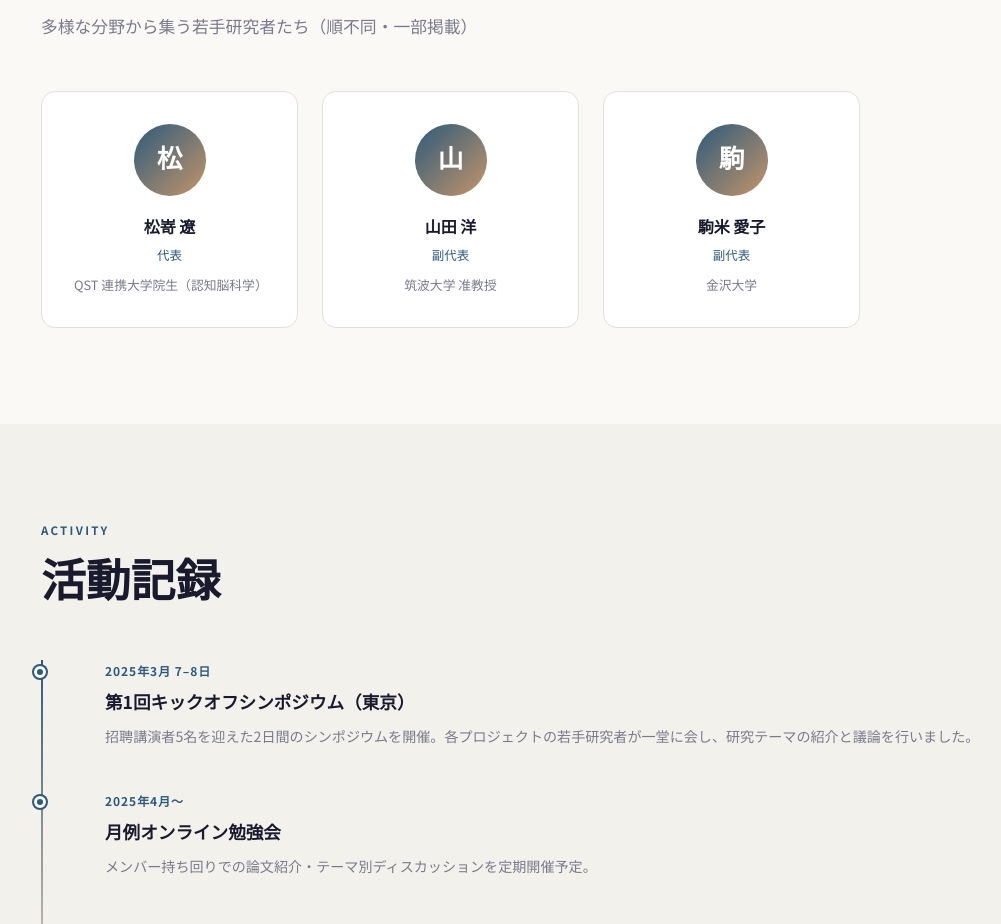
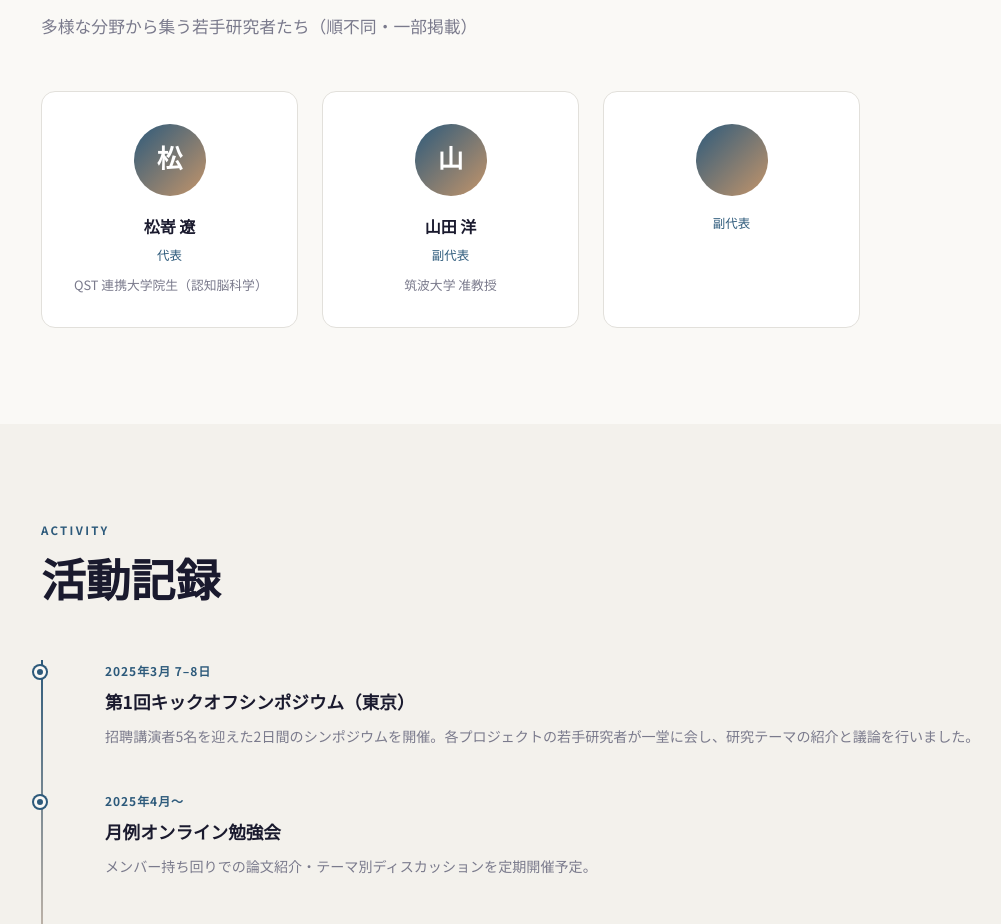
Before and after one commit to ryomtzk/ms9-wakate, a plain HTML site: page index.html in a window 1280 px wide. Shown: the part 3140-4064 px from the top of the page, without its empty margins (49-1050 px from the left). Drawn offline with nearby package versions, Linux system fonts and the light colour scheme.

Commit message:
Update index.html

```diff
--- a/index.html
+++ b/index.html
@@ -116,7 +116,7 @@
 <section class="game-banner"><div class="container"><div class="game-banner-emoji">👁️‍🗨️</div><h2>「変化盲」を体験してみよう</h2><p>認知科学の不思議をゲームで体験！あなたは画像の変化に気づける？</p><a href="game.html" class="game-btn">🧠 変化盲チャレンジに挑戦！</a><div class="game-btn-sub">→ 無料・登録不要・ブラウザで遊べます</div></div></section>
 <section class="about" id="about"><div class="container"><div class="section-label fade-in">About</div><h2 class="section-title fade-in">若手の会とは</h2><div class="about-grid"><div class="about-text fade-in"><p>MS9若手の会は、JST ムーンショット型研究開発事業 目標9「2050年までに、こころの安らぎや活力を増大することで、精神的に富める社会を実現」に参画する若手研究者の横断的ネットワークです。</p><p>認知科学・神経科学・心理学・哲学・情報科学など多様な分野の若手が集い、プロジェクト間の知見共有、共同研究の萌芽、そして「こころ」の科学の次世代ビジョンを議論する場として活動しています。</p><p>2025年に発足し、定期的なシンポジウム・勉強会・アウトリーチ活動を通じて、分野横断的な学術コミュニティの形成を目指しています。</p></div><div class="about-cards fade-in"><div class="about-card"><div class="about-card-num">01</div><h3>分野横断</h3><p>認知科学・神経科学・心理学・哲学・AIなど、多領域の若手が一堂に会するプラットフォーム</p></div><div class="about-card"><div class="about-card-num">02</div><h3>知の共有</h3><p>プロジェクト間での研究知見の共有と、新たな共同研究の可能性を探索</p></div><div class="about-card"><div class="about-card-num">03</div><h3>次世代ビジョン</h3><p>2050年の「こころ」の科学を担う世代として、長期的な研究ビジョンを共に描く</p></div></div></div></div></section>
 <section class="research" id="research"><div class="container"><div class="section-label fade-in">Research Themes</div><h2 class="section-title fade-in">研究テーマ</h2><p class="section-lead fade-in">メンバーの研究は多岐にわたります。以下は会で扱われる主要テーマの一部です。</p><div class="research-grid"><div class="research-item fade-in"><div class="research-icon">🧠</div><h3>意識とメタ認知</h3><p>意識体験の神経基盤、メタ認知能力の個人差、主観的経験の測定手法に関する研究</p></div><div class="research-item fade-in"><div class="research-icon">🎨</div><h3>知覚とバイアス</h3><p>感情・認知バイアスが知覚に与える影響、色彩認知、楽観性バイアスの知覚的帰結</p></div><div class="research-item fade-in"><div class="research-icon">🤝</div><h3>身体性と行為主体感</h3><p>Sense of Agency、身体所有感、「手応え」概念を軸とした随意行動と主観的経験の研究</p></div><div class="research-item fade-in"><div class="research-icon">💡</div><h3>ウェルビーイング</h3><p>精神的豊かさの科学的基盤、レジリエンス、こころの安らぎを支えるメカニズムの解明</p></div><div class="research-item fade-in"><div class="research-icon">🔬</div><h3>オープンサイエンス</h3><p>事前登録・Registered Report・再現可能性を重視した透明性の高い研究実践</p></div><div class="research-item fade-in"><div class="research-icon">🌐</div><h3>計算論的アプローチ</h3><p>ベイジアンモデリング、予測符号化、計算論的精神医学の手法による「こころ」の理解</p></div></div></div></section>
-<section class="members" id="members"><div class="container"><div class="section-label fade-in">Members</div><h2 class="section-title fade-in">メンバー</h2><p class="section-lead fade-in">多様な分野から集う若手研究者たち（順不同・一部掲載）</p><div class="members-grid"><div class="member-card fade-in"><div class="member-avatar">松</div><h3>松嵜 遼</h3><div class="role">代表</div><div class="affil">QST 連携大学院生（認知脳科学）</div></div><div class="member-card fade-in"><div class="member-avatar">山</div><h3>山田 洋</h3><div class="role">副代表</div><div class="affil">筑波大学 准教授</div></div><div class="member-card fade-in"><div class="member-avatar">駒</div><h3>駒米 愛子</h3><div class="role">副代表</div><div class="affil">金沢大学</div></div></div></div></section>
+<section class="members" id="members"><div class="container"><div class="section-label fade-in">Members</div><h2 class="section-title fade-in">メンバー</h2><p class="section-lead fade-in">多様な分野から集う若手研究者たち（順不同・一部掲載）</p><div class="members-grid"><div class="member-card fade-in"><div class="member-avatar">松</div><h3>松嵜 遼</h3><div class="role">代表</div><div class="affil">QST 連携大学院生（認知脳科学）</div></div><div class="member-card fade-in"><div class="member-avatar">山</div><h3>山田 洋</h3><div class="role">副代表</div><div class="affil">筑波大学 准教授</div></div><div class="member-card fade-in"><div class="member-avatar"></div><h3></h3><div class="role">副代表</div><div class="affil"></div></div></div></div></section>
 <section class="activity" id="activity"><div class="container"><div class="section-label fade-in">Activity</div><h2 class="section-title fade-in">活動記録</h2><div class="timeline"><div class="timeline-item fade-in"><div class="timeline-date">2025年3月 7–8日</div><h3>第1回キックオフシンポジウム（東京）</h3><p>招聘講演者5名を迎えた2日間のシンポジウムを開催。各プロジェクトの若手研究者が一堂に会し、研究テーマの紹介と議論を行いました。</p></div><div class="timeline-item fade-in"><div class="timeline-date">2025年4月〜</div><h3>月例オンライン勉強会</h3><p>メンバー持ち回りでの論文紹介・テーマ別ディスカッションを定期開催予定。</p></div><div class="timeline-item fade-in"><div class="timeline-date">Coming Soon</div><h3>ニュースレター創刊</h3><p>研究紹介・読んだ論文の短評・イベント報告を掲載するニュースレターを準備中。</p></div></div></div></section>
 <section class="cta-section" id="contact"><div class="container"><h2 class="section-title fade-in">つながる</h2><p class="section-lead fade-in">若手の会の活動に関心をお持ちの方は、お気軽にお問い合わせください。</p><div class="cta-links fade-in"><a href="https://twitter.com/" class="cta-link cta-link--primary" target="_blank">𝕏 フォローする</a><a href="mailto:example@example.com" class="cta-link cta-link--outline">✉ お問い合わせ</a><a href="#" class="cta-link cta-link--outline">📰 ニュースレター</a></div></div></section>
 <footer><div class="footer-inner"><img src="logo.png" alt="MS9 若手の会" class="footer-logo"><p>&copy; 2025 MS9 若手の会 — ムーンショット目標9 若手研究者ネットワーク</p><p style="margin-top:0.5rem;font-size:0.75rem"><a href="https://www.jst.go.jp/moonshot/program/goal9/" target="_blank">ムーンショット目標9</a> ｜ <a href="https://www8.cao.go.jp/cstp/moonshot/" target="_blank">内閣府ムーンショット</a> ｜ <a href="https://www.jst.go.jp/" target="_blank">JST（科学技術振興機構）</a></p></div></footer>
```
